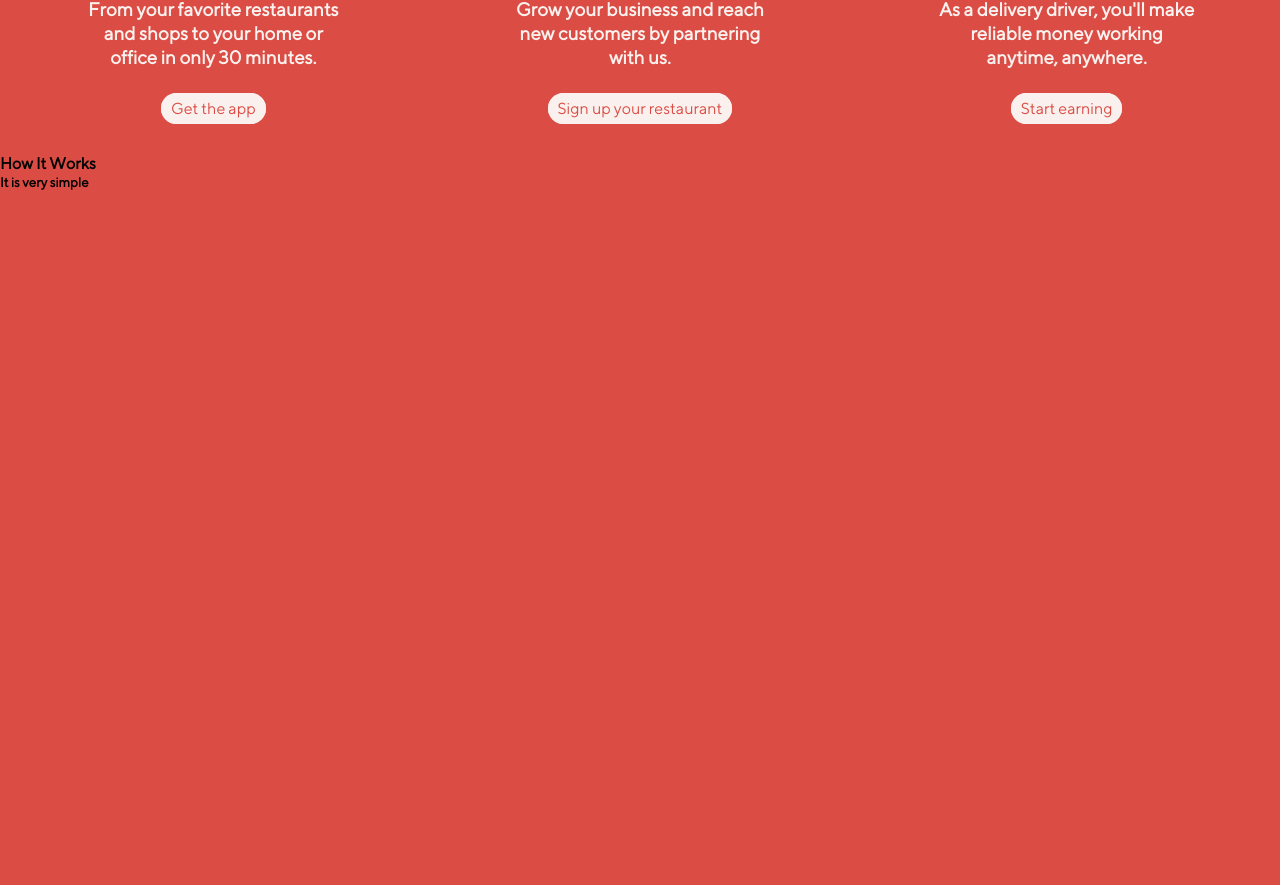
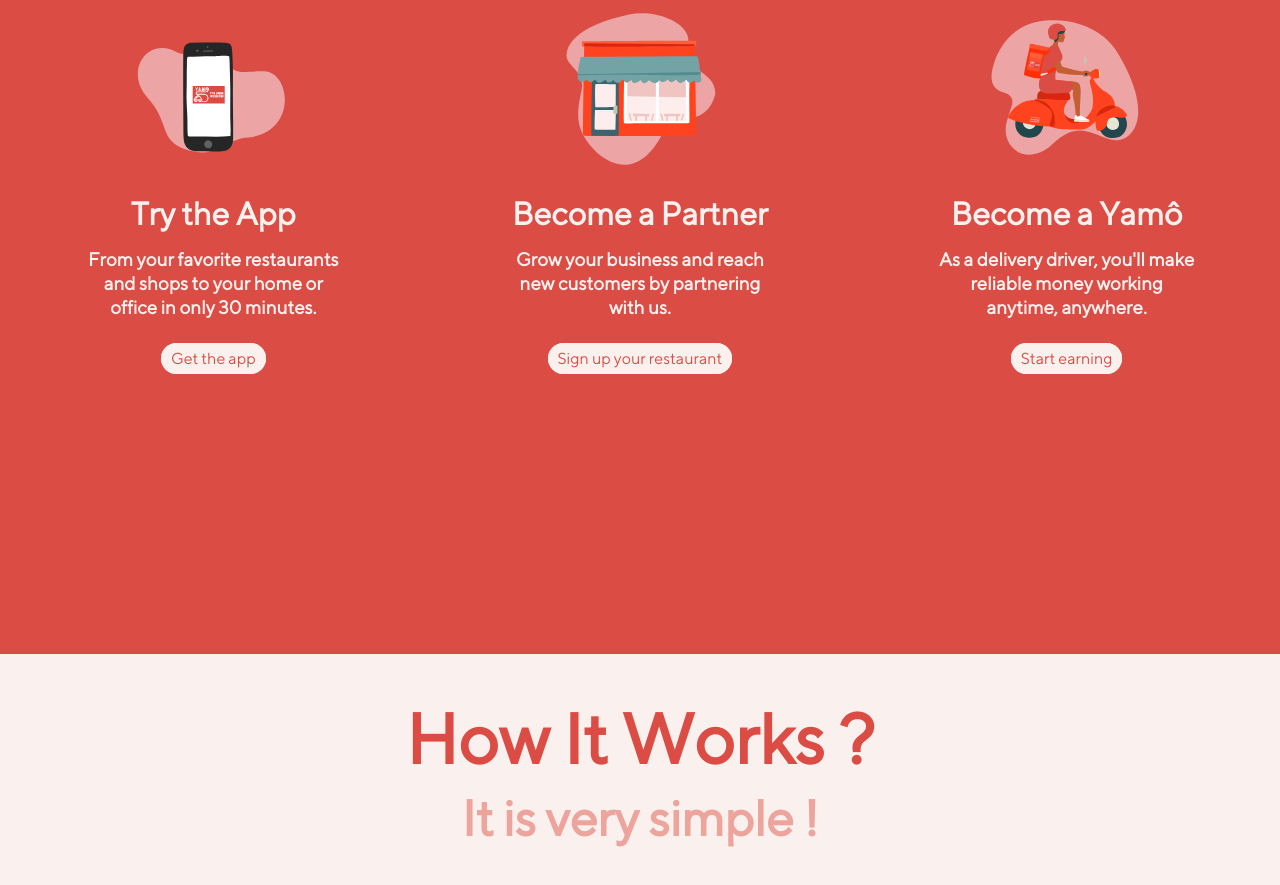
Before and after one commit to thateflondon/yamo-landing-page, a React (Create React App) app: page / in a window 1280 px wide. Shown: the part 985-1870 px from the top of the page. Before the commit the page ends 1177 px from the top, so only its background shows below. Built offline with nearby package versions, Linux system fonts and the light colour scheme.

Commit message:
style(home): set how it works section

```diff
--- a/src/components/Body/Body.tsx
+++ b/src/components/Body/Body.tsx
@@ -18,8 +18,8 @@ export const Body = () => {
        buttonTitleIphone={'Get the app'}
     />
     <HowItWorks
-    mainTitle='How It Works'
-    secondaryTitle='It is very simple'
+    mainTitle='How It Works ?'
+    secondaryTitle='It is very simple !'
     />
     </div>
   );
--- a/src/styles/pages/Home/Home.css
+++ b/src/styles/pages/Home/Home.css
@@ -169,6 +169,8 @@ html body {
 
 .offerContainer {
   width: 100%;
+  margin-top: 250px;
+  margin-bottom: 250px;
 }
 
 .offerContainer .offerContainer__list {
@@ -229,6 +231,35 @@ html body {
 }
 
 /* HOW IT WORKS  */
+.how-it-works-wrapper {
+  background-color: #faf1ee;
+  height: 426px;
+  padding: 32px;
+  -webkit-box-align: center;
+      -ms-flex-align: center;
+          align-items: center;
+}
+
+.how-it-works-wrapper .how-it-works-wrapper__text {
+  height: 100%;
+}
+
+.how-it-works-wrapper .how-it-works-wrapper__text .main-title {
+  text-align: center;
+  font-weight: 900;
+  font-size: 70px;
+  color: #db4c44;
+  line-height: 1.5;
+}
+
+.how-it-works-wrapper .how-it-works-wrapper__text .secondary-title {
+  text-align: center;
+  font-weight: 800;
+  font-size: 60px;
+  color: #eca49c;
+  line-height: 1.1;
+}
+
 /* HOW IT WORKS END  */
 /**** Responsive ****/
 @media only screen and (max-width: 330px) {
--- a/src/styles/pages/Home/Home.scss
+++ b/src/styles/pages/Home/Home.scss
@@ -172,6 +172,8 @@ html{
 
 .offerContainer{
   width: 100%;
+  margin-top: 250px;
+  margin-bottom: 250px;
   .offerContainer__list {
       -webkit-box-pack: justify;
       justify-content: space-between;
@@ -224,7 +226,36 @@ html{
 
 /* HOW IT WORKS  */
 
+.how-it-works-wrapper{
+  // margin-top: 250px;
+  // margin-bottom: 250px;
+  background-color: #faf1ee;
+  height: 426px;
+  padding: 32px;
 
+  // display: flex;
+    align-items: center;
+  .how-it-works-wrapper__text{
+    // margin: auto;
+    // background-color: red;
+    height: 100%;
+    .main-title{
+      text-align: center;
+      font-weight: 900;
+      font-size: 70px;
+      color: #db4c44;
+      line-height: 1.5;
+    }
+    .secondary-title{
+      text-align: center;
+      font-weight: 800;
+      font-size: 60px;
+      // font-size: 3.5rem;
+      color: #eca49c;
+      line-height: 1.1;
+    }
+  }
+}
 
 /* HOW IT WORKS END  */
 
```
Also changed, not shown: 1 other file (tests, documents, lock files or other folders).
